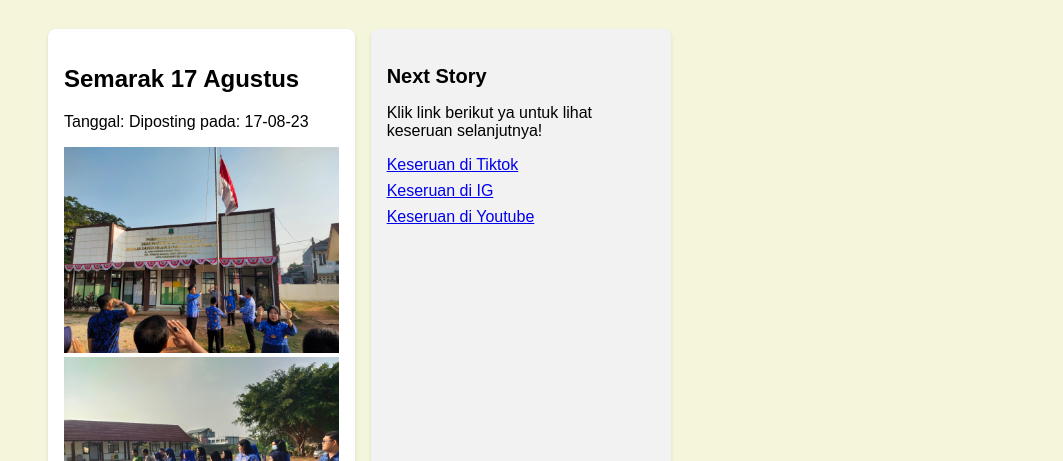
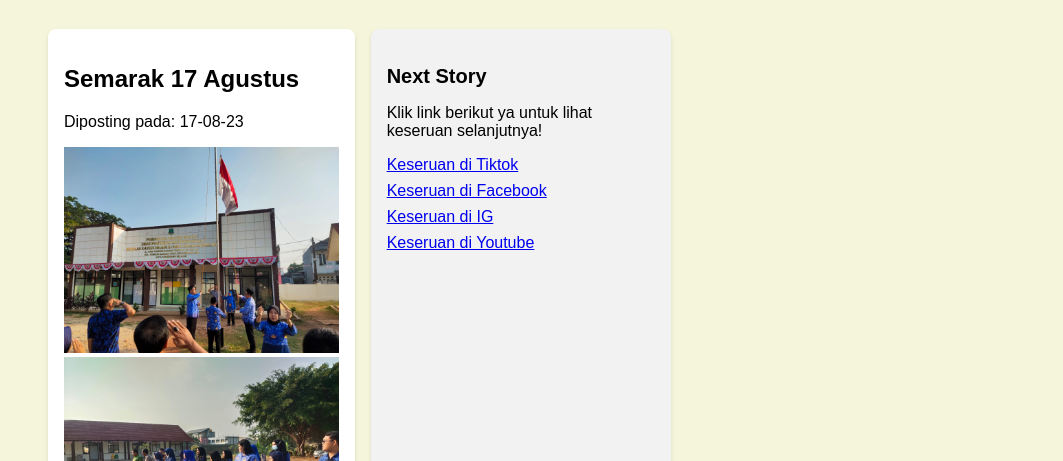
Before and after one commit to TERIOLARANGAN/sekutengs, a plain HTML site: page bulletin.html in a window 1280 px wide. Shown: the part 339-800 px from the top of the page, without its empty margins (108-1171 px from the left). Drawn offline with Linux system fonts and the light colour scheme.

Commit message:
menambahkan link

```diff
--- a/bulletin.html
+++ b/bulletin.html
@@ -26,7 +26,7 @@
         <section class="blog-posts">
             <article class="blog-post">
                 <h2>Semarak 17 Agustus</h2>
-                <p>Tanggal: <span class="post-date">Diposting pada: 17-08-23</span></p>
+                <p>Diposting pada: <span class="post-date">17-08-23</span></p>
                 <img src="images/gambar1.jpg" alt="Gambar 1">
                 <img src="images/gambar2.jpg" alt="Gambar 2">
                 <img src="images/gambar3.jpg" alt="Gambar 3">
@@ -38,6 +38,7 @@
                 <p>Klik link berikut ya untuk lihat keseruan selanjutnya!</p>
             <ul>
 <li> <a href="https://www.tiktok.com/@skhn1tangsel/video/7268204158891724037?_t=8euchVml5xx&_r=1">Keseruan di Tiktok</a></li>
+<li> <a href="https://web.facebook.com/reel/1013764739628397/?sfnsn=wiwspmo&mibextid=6aamW6&_rdc=1&_rdr">Keseruan di Facebook</a></li>
 <li> <a href="https://www.instagram.com/reel/CwCuNHooX5p/?igshid=NjIwNzIyMDk2Mg%3D%3D">Keseruan di IG</a></li>
 <li> <a href="https://www.youtube.com/watch?v=I7GsHX-UKXk">Keseruan di Youtube</a></li>
             </ul>
```
